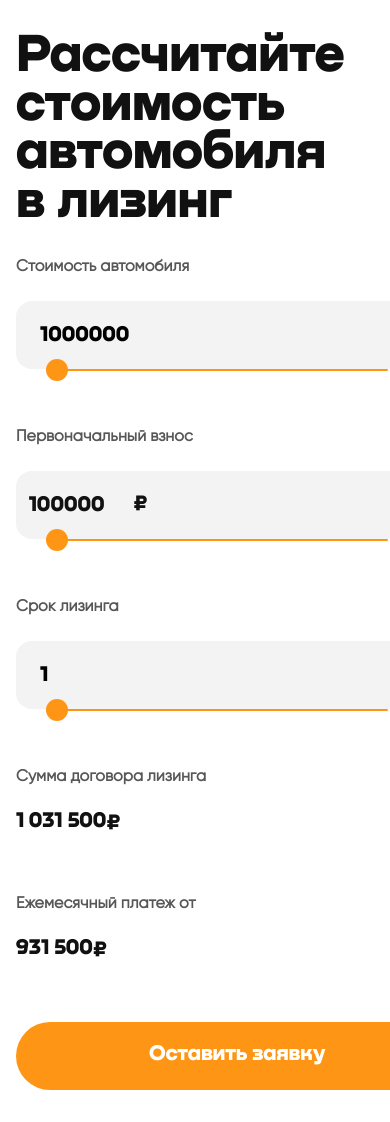
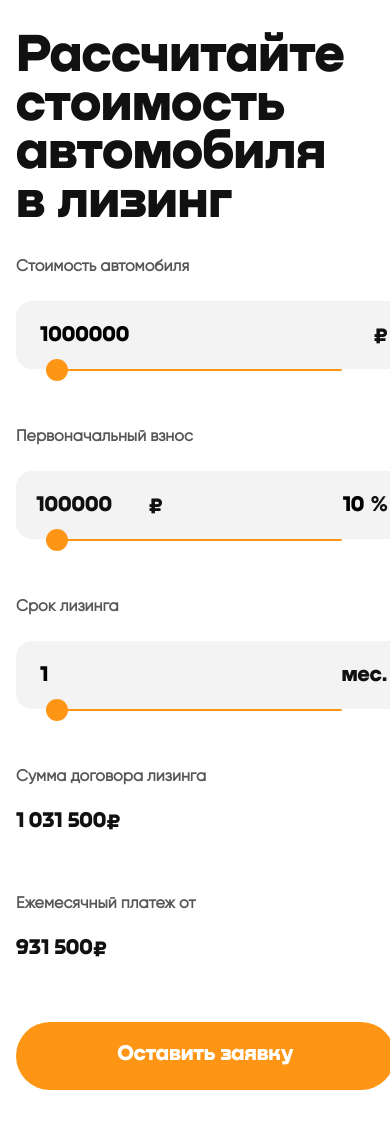
Before and after one commit to Ibrahimhussien227/calculate-cost-of-car-leasing, a React (Create React App) app: page / in a window 390 px wide. Shown: the top 1122 px of the page. Built offline with nearby package versions, Linux system fonts and the light colour scheme.

Commit message:
ready to deploy

```diff
--- a/src/components/calculator.css
+++ b/src/components/calculator.css
@@ -94,6 +94,7 @@ button:disabled {
 
 h2 {
   margin: auto;
+  align-items: center;
 }
 
 h1 {
@@ -107,27 +108,27 @@ h5 {
 }
 
 /* ================== MEDIA QUERIES (LARGE DEVICES) ================== */
-@media screen and (max-width: 1026px) {
+@media screen and (max-width: 1027px) {
   form {
     grid-template-columns: 1fr;
   }
 
   .calculator__content {
-    width: 105%;
+    width: 98%;
   }
 
   .calculator__content-input {
     width: 35px;
-    margin-left: 725px;
+    margin-left: 600px;
   }
 
   form .btn {
     font-size: 22px;
-    width: 45%;
+    width: 40%;
   }
 
   .slider {
-    width: 92%;
+    width: 85%;
   }
 
   h2 {
@@ -140,11 +141,11 @@ h5 {
 @media screen and (max-width: 768px) {
   .calculator__content-input {
     width: 35px;
-    margin-left: 480px;
+    margin-left: 380px;
   }
 
   .slider {
-    width: 85%;
+    width: 80%;
   }
 
   form .btn {
@@ -155,12 +156,12 @@ h5 {
 /* ================== MEDIA QUERIES (SMALL DEVICES) ================== */
 @media screen and (max-width: 575px) {
   .calculator__content {
-    width: 97%;
+    width: 85%;
   }
 
   .calculator__content-input {
     width: 28px;
-    margin-left: 250px;
+    margin-left: 180px;
   }
 
   input {
@@ -168,7 +169,7 @@ h5 {
   }
 
   .slider {
-    width: 75%;
+    width: 65%;
   }
 
   h1 {
@@ -186,6 +187,6 @@ h5 {
   }
 
   form .btn {
-    width: 97%;
+    width: 83%;
   }
 }
```
